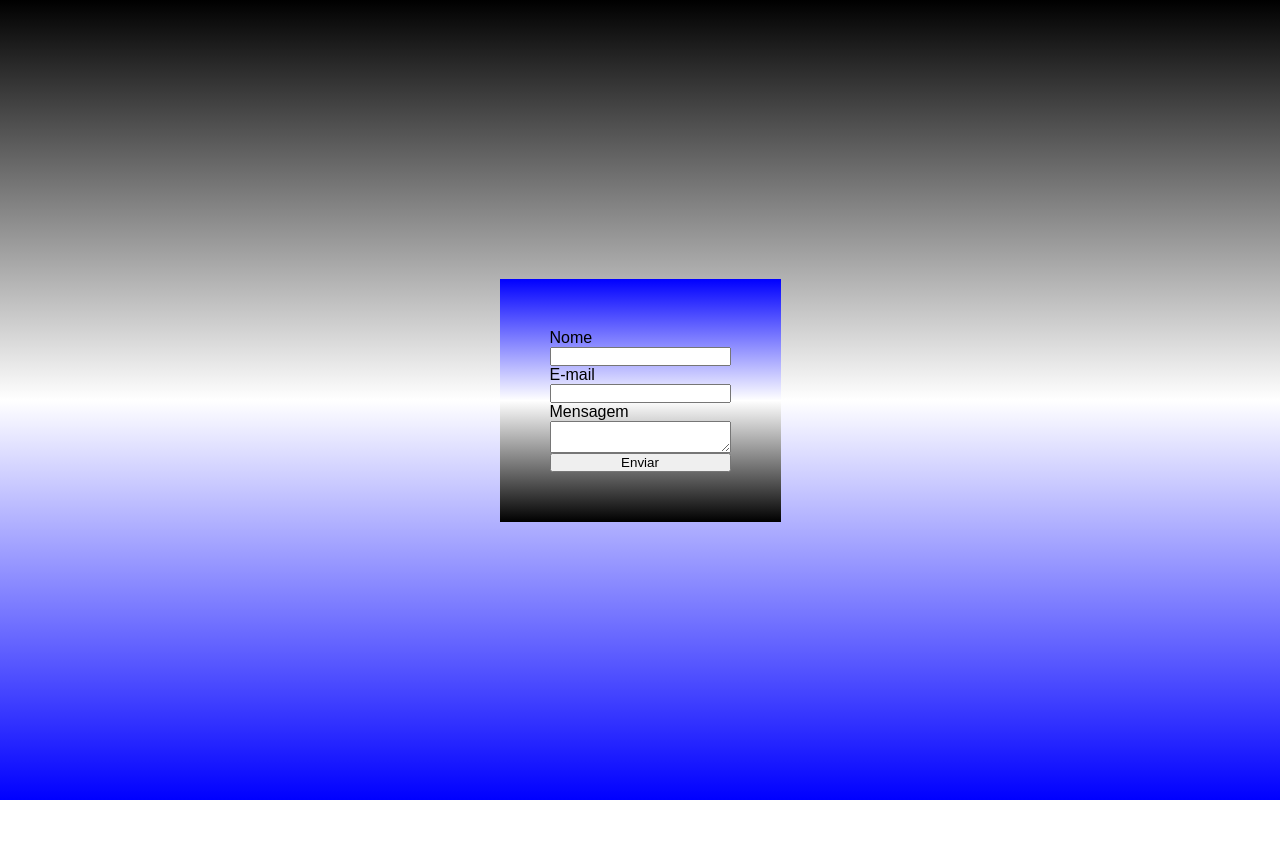
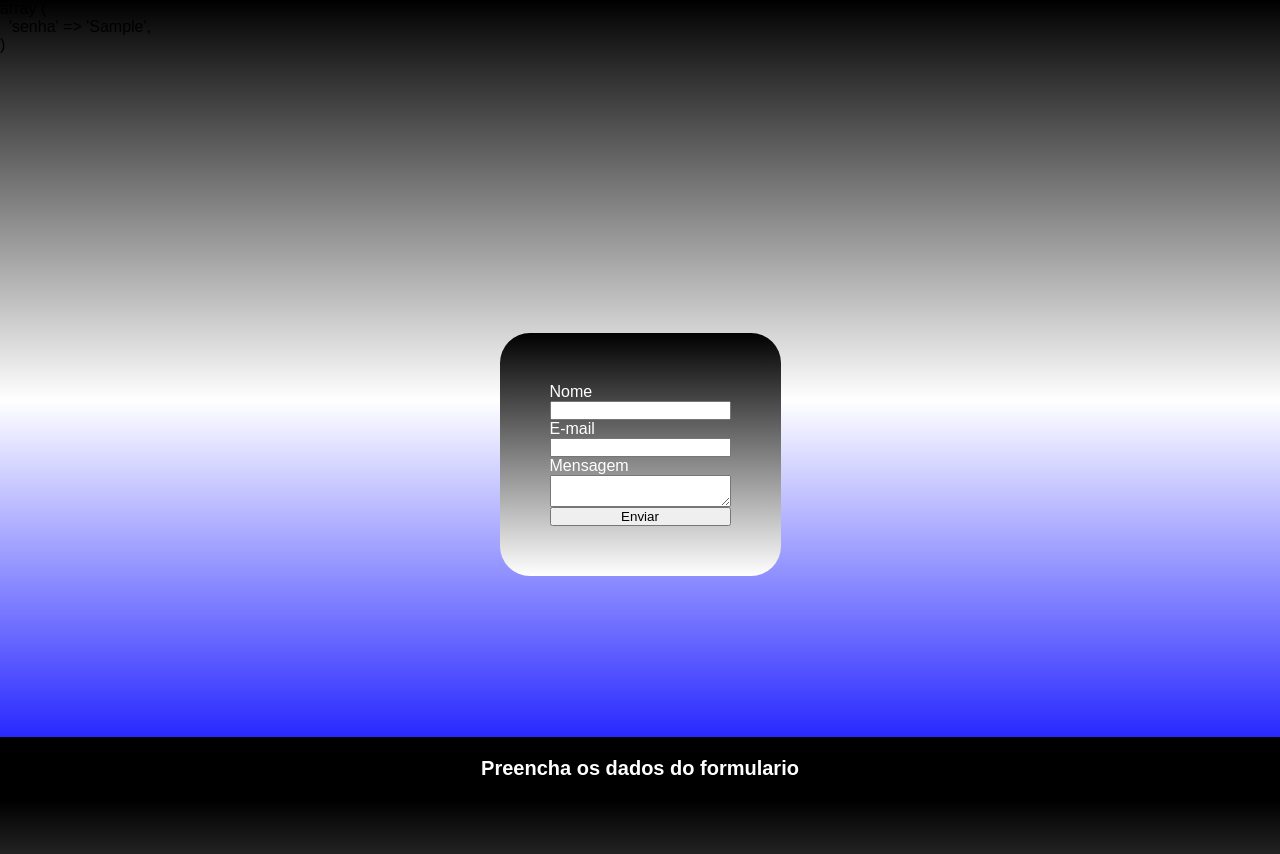
Before and after one commit to zzGb46/login_php, a PHP site: page /contato.php in a window 1280 px wide. Before the commit the page ends 800 px from the top, so only its background shows below. Run offline with PHP 8.4, Linux system fonts and the light colour scheme; tables that the repository leaves empty or names only in its code hold one stand-in row (values such as "Sample post").

Commit message:
aprendendo php 01/04

```diff
--- a/conexao.php
+++ b/conexao.php
@@ -1,7 +1,7 @@
 <?php
 echo '<pre>';
 
-$host ='localhost';
+$host ='localhost:3307';
 $user = 'root';
 $pass= '';
 $db ='db_login';
--- a/contato.php
+++ b/contato.php
@@ -1,27 +1,23 @@
 <?php
-
-$mensagem= "";
+  include ('conexao.php');
+$mensagem ="Preencha os dados do formulario";
 $nome = "";
 $email = "";
 $msg = "";
-if(isset($_POST["nome"], $_POST["email"], $_POST["msg"])){
-    include ('conexao.php');
-    $nome = mysqli_real_escape_string($mysqli, $POST['nome']);
-    $email = mysqli_real_escape_string($mysqli, $POST['email']);
-    $msg = mysqli_real_escape_string($mysqli, $POST['msg']);
+if(isset($_POST['nome'], $_POST['email'], $_POST['msg'])){
 
-    if(!$nome || !$email || !$msg){
-        $mensagem = "Dados Inválidos";
-    } else{
-        $res= $mysqli->prepare("INSERT into tb_contato(nome, email, msg)
-        values(
-        '$nome',
-        '$email',
-        '$msg')");
-        $stm->bind_param('nome,', $nome);
-        $stm->bind_param('email,', $email);
-        $stm->bind_param('msg,', $msg);
-    }
+    $nome = mysqli_real_escape_string($mysqli, $_POST['nome']);
+    $email = mysqli_real_escape_string($mysqli, $_POST['email']);
+    $msg = mysqli_real_escape_string($mysqli, $_POST['msg']);
+
+$sql = "INSERT INTO tb_contato(nome, email, msg)
+values(
+'$nome',
+'$email',
+'$msg')";
+$resultado = $mysqli->prepare($sql);
+$resultado->execute();
+
 }
 ?>
 
@@ -49,8 +45,10 @@ if(isset($_POST["nome"], $_POST["email"], $_POST["msg"])){
                 <textarea name="msg"></textarea>
                 <button type="submit">Enviar</button>
             </div>
-
         </form>
+        <div class="mensagem">
+            <?=$mensagem ?>
+        </div>
     </main>
 </body>
 
--- a/index.css
+++ b/index.css
@@ -20,9 +20,25 @@ main{
 
 
 #form{
-    background-image: linear-gradient(to top, black, white, blue);
+    background-image: linear-gradient(to top, white, grey, black);
     padding: 50px;
     display: flex;
     flex-direction: column;
+    border-radius: 30px;
 
 }
+label{
+    color: white;
+}
+
+.mensagem{
+    position: fixed;
+    bottom: 0;
+    background-color: black;
+    color: white;
+    font-size: 20px;
+    font-weight: bold;
+    width: 100%;
+    text-align: center;
+    padding: 20px;
+}
```
Also changed, not shown: email.php (added).
